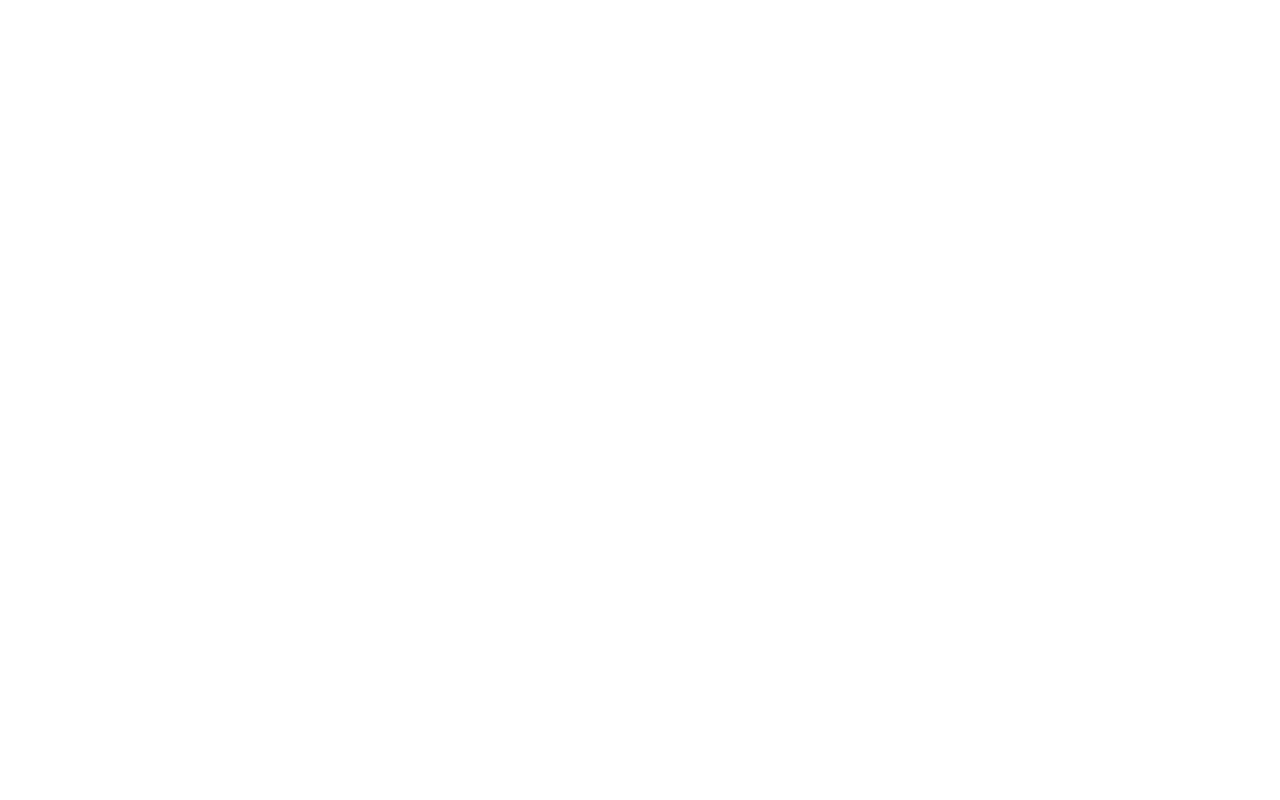
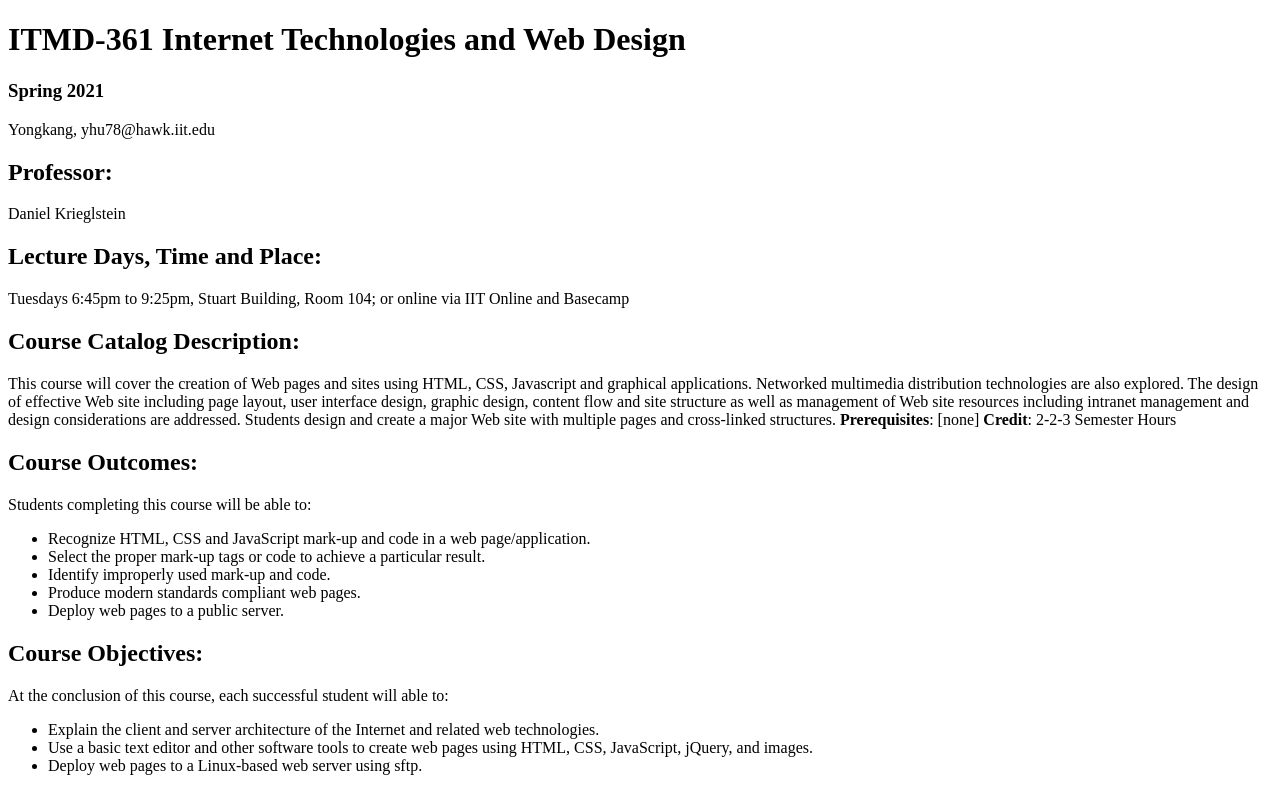
Before and after one commit to yhu4592/lab2, a plain HTML site: page index.html in a window 1280 px wide. Drawn offline with Linux system fonts and the light colour scheme.

Commit message:
Added text content and html tags.

```diff
--- a/index.html
+++ b/index.html
@@ -2,8 +2,33 @@
 <html lang = "en">
   <head>
     <meta charset = "UTF-8">
-    <title></title>
+    <title>ITMD-361 Internet Technologies and Web Design</title>
   </head>
   <body>
+    <h1>ITMD-361 Internet Technologies and Web Design</h1>
+    <h3>Spring 2021</h3>
+    <p>Yongkang, yhu78@hawk.iit.edu</p>
+    <h2>Professor:</h2>
+    <p>Daniel Krieglstein</p>
+    <h2>Lecture Days, Time and Place:</h2>
+    <p>Tuesdays 6:45pm to 9:25pm, Stuart Building, Room 104; or online via IIT Online and Basecamp</p>
+    <h2>Course Catalog Description:</h2>
+    <p>This course will cover the creation of Web pages and sites using HTML, CSS, Javascript and graphical applications. Networked multimedia distribution technologies are also explored. The design of effective Web site including page layout, user interface design, graphic design, content flow and site structure as well as management of Web site resources including intranet management and design considerations are addressed. Students design and create a major Web site with multiple pages and cross-linked structures. <strong>Prerequisites</strong>: [none]<strong> Credit</strong>: 2-2-3 Semester Hours</p>
+    <h2>Course Outcomes:</h2>
+    <p>Students completing this course will be able to:</p>
+    <ul>
+      <li>Recognize HTML, CSS and JavaScript mark-up and code in a web page/application.</li>
+      <li>Select the proper mark-up tags or code to achieve a particular result.</li>
+      <li>Identify improperly used mark-up and code.</li>
+      <li>Produce modern standards compliant web pages.</li>
+      <li>Deploy web pages to a public server.</li>
+    </ul>
+    <h2>Course Objectives:</h2>
+    <p>At the conclusion of this course, each successful student will able to:</p>
+    <ul>
+      <li>Explain the client and server architecture of the Internet and related web technologies.</li>
+      <li>Use a basic text editor and other software tools to create web pages using HTML, CSS, JavaScript, jQuery, and images.</li>
+      <li>Deploy web pages to a Linux-based web server using sftp.</li>
+    </ul>
   </body>
 </html>
```
